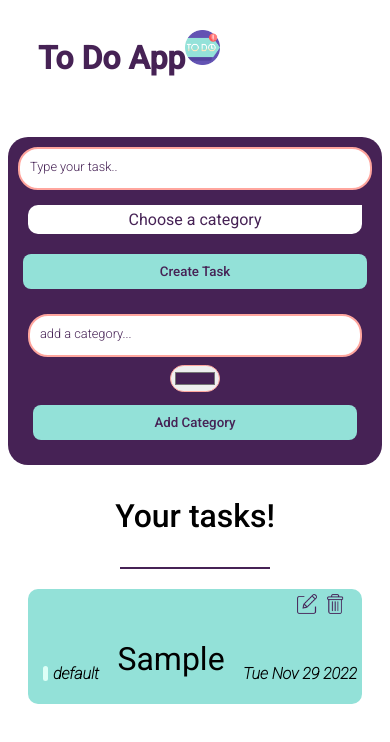
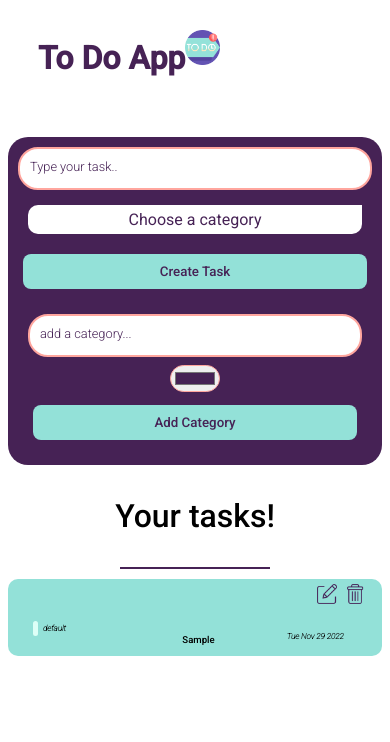
Before and after one commit to KenanAljaber/to-do-app, a React (Create React App) app: page / in a window 390 px wide. Both pictures are taken after typing "Sample" into the empty fields and a click on the button "Create Task". Shown: the top 742 px of the page. Built offline with nearby package versions, Linux system fonts and the light colour scheme.

Commit message:
adding responsivness deature

```diff
--- a/src/styles/category.css
+++ b/src/styles/category.css
@@ -19,3 +19,14 @@
     font-style: italic;
     font-weight: 600;
 }
+
+@media (max-width: 700px){
+    .category-container{
+        margin: 10px;
+        width: -webkit-fill-available;
+    }
+    .note-date{
+        margin: 10px;
+        width: -webkit-fill-available;
+    }
+}
--- a/src/styles/note.css
+++ b/src/styles/note.css
@@ -66,6 +66,19 @@
 
 @media (max-width: 700px){
     .note{
-        margin: 20px;
+        text-align: center;
+        font-size: clamp(0.4rem,0.5rem,1rem);
+        margin: 10px 0 0 0;
+
     }
+    .note-container{
+        word-break: break-word;
+    }
+    .note-title{
+        width: -webkit-fill-available;
+    font-weight: 500;
+    font-size: clamp(0.5rem,0.6rem,1rem);
+    }
+
+
 }
```
